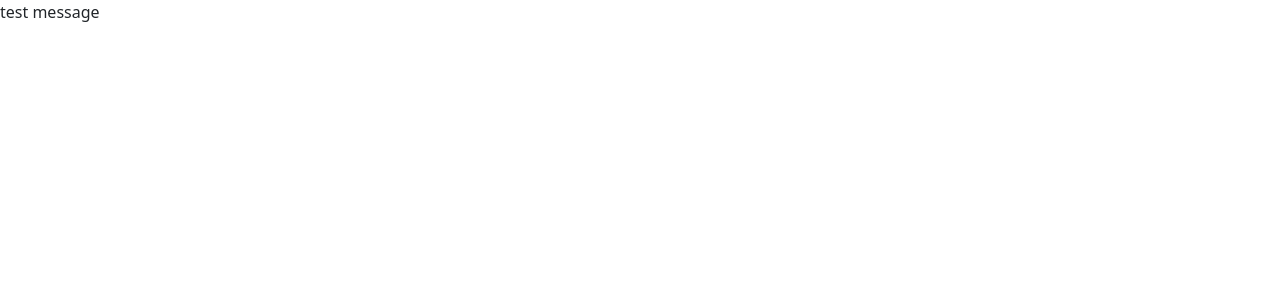
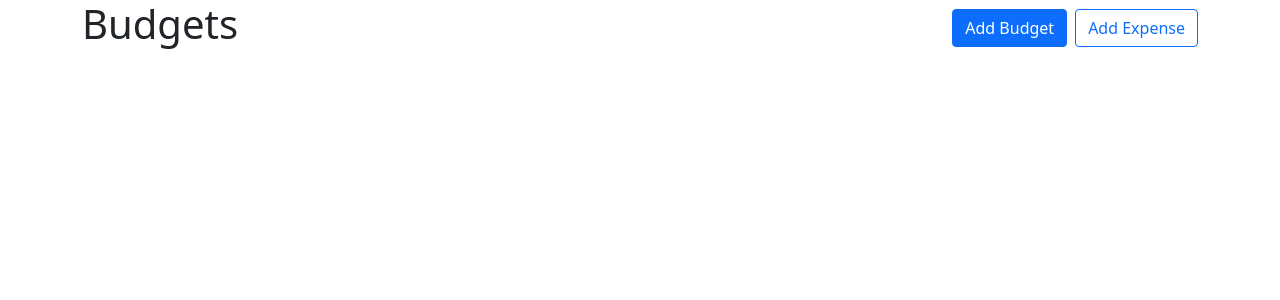
Before and after one commit to DDeShon/react-budget-tracker, a React (Create React App) app: page / in a window 1280 px wide. Shown: the top 300 px of the page. Built offline with nearby package versions, Linux system fonts and the light colour scheme.

Commit message:
working on page setup

```diff
--- a/src/App.js
+++ b/src/App.js
@@ -1,5 +1,16 @@
+import { Button, Stack } from "react-bootstrap";
+import Container from "react-bootstrap/Container";
+
 function App() {
-  return "test message";
+  return (
+    <Container>
+      <Stack direction="horizontal" gap="2" className="mb-4">
+        <h1 className="me-auto">Budgets</h1>
+        <Button variant="primary">Add Budget</Button>
+        <Button variant="outline-primary">Add Expense</Button>
+      </Stack>
+    </Container>
+  );
 }
 
 export default App;
```
